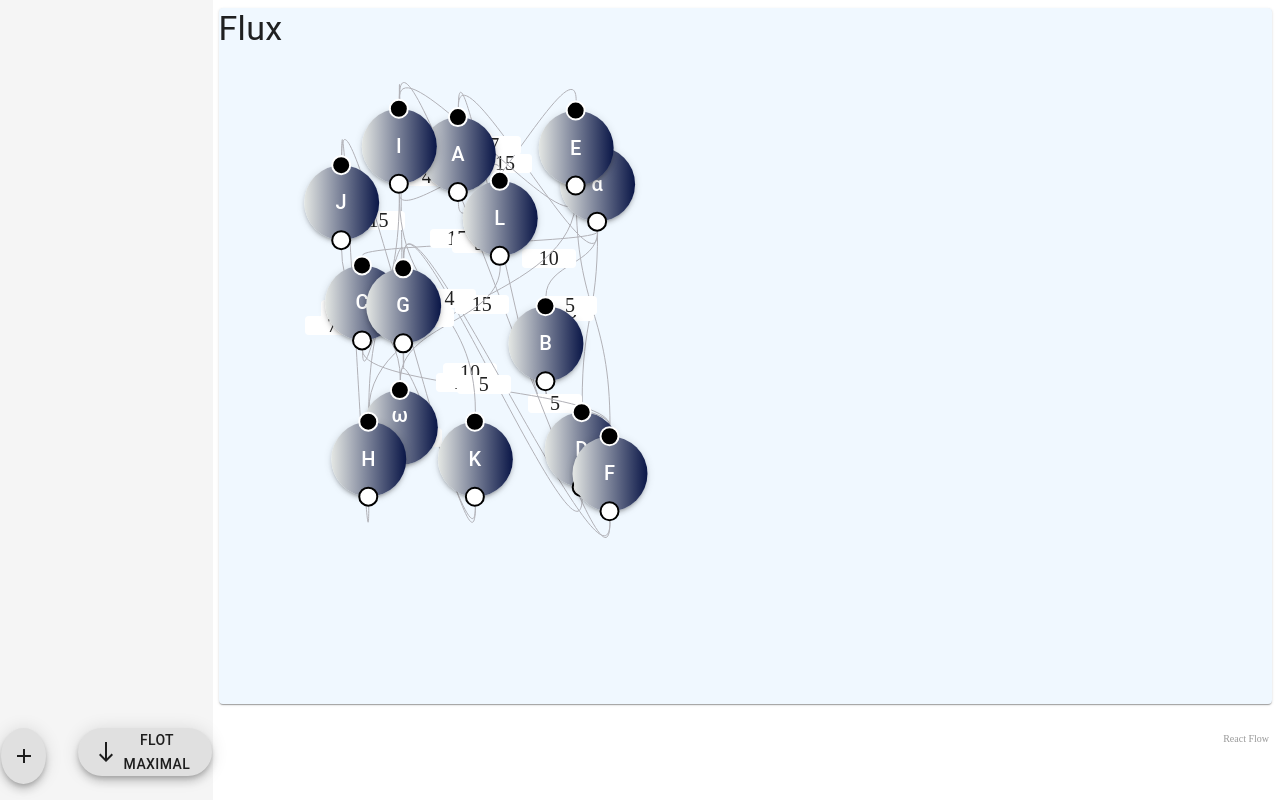
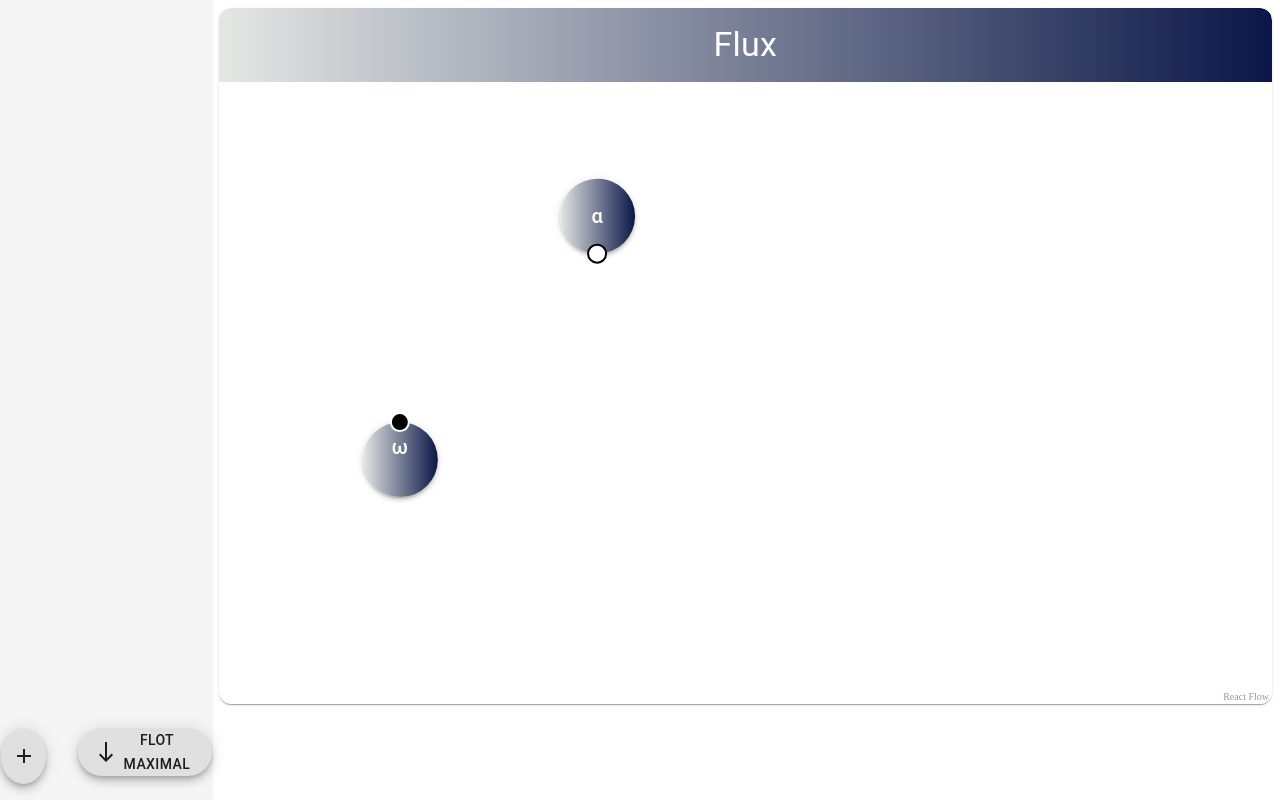
Before and after one commit to Mpiandra/projetRO, a React (Vite) app: page / in a window 1280 px wide. Built offline with nearby package versions, Linux system fonts and the light colour scheme.

Commit message:
design des graphes et de l'affichage amélioré

```diff
--- a/src/App.tsx
+++ b/src/App.tsx
@@ -17,25 +17,11 @@ import { Add, South } from '@mui/icons-material';
 import { nodesType } from './functions';
 import CustomEdge from './edges/customEdge';
 import { fullFlow, getMaxFlow } from './functions/algo';
+import { Element } from './functions/interface';
 
 export default function App() {
 
   const [nodes, setNodes, onNodesChange] = useNodesState<Node>(
-  //   [
-  //   {
-  //     type: 'source',
-  //     id: '0',
-  //     position: { x: Math.random() * 400, y: Math.random() * 400 },
-  //     data: { label: 'α' }
-  //   },
-  //   {
-  //     type: 'target',
-  //     id: 'ω',
-  //     position: { x: Math.random() * 400, y: Math.random() * 400 },
-  //     data: { label: `ω` },
-  //   }
-
-  // ]
     [
     {
       type: 'source',
@@ -45,112 +31,16 @@ export default function App() {
     },
     {
       type: 'target',
-    id: '13',
+      id: 'ω',
       position: { x: Math.random() * 400, y: Math.random() * 400 },
-    data: { label: 'ω' }
-  },
-  {
-    type: 'custom',
-    id: '1',
-    position: { x: Math.random() * 400, y: Math.random() * 400 },
-    data: { label: 'A' }
-  },
-  {
-    type: 'custom',
-    id: '2',
-    position: { x: Math.random() * 400, y: Math.random() * 400 },
-    data: { label: 'B' }
-  },
-  {
-    type: 'custom',
-    id: '3',
-    position: { x: Math.random() * 400, y: Math.random() * 400 },
-    data: { label: 'C' }
-  },
-  {
-    type: 'custom',
-    id: '4',
-    position: { x: Math.random() * 400, y: Math.random() * 400 },
-    data: { label: 'D' }
-  },
-  {
-    type: 'custom',
-    id: '5',
-    position: { x: Math.random() * 400, y: Math.random() * 400 },
-    data: { label: 'E' }
-  },
-  {
-    type: 'custom',
-    id: '6',
-    position: { x: Math.random() * 400, y: Math.random() * 400 },
-    data: { label: 'F' }
-  },
-  {
-    type: 'custom',
-    id: '7',
-    position: { x: Math.random() * 400, y: Math.random() * 400 },
-    data: { label: 'G' }
-  },
-  {
-    type: 'custom',
-    id: '8',
-    position: { x: Math.random() * 400, y: Math.random() * 400 },
-    data: { label: 'H' }
-  },
-  {
-    type: 'custom',
-    id: '9',
-    position: { x: Math.random() * 400, y: Math.random() * 400 },
-    data: { label: 'I' }
-  },
-  {
-    type: 'custom',
-    id: '10',
-    position: { x: Math.random() * 400, y: Math.random() * 400 },
-    data: { label: 'J' }
-  },
-  {
-    type: 'custom',
-    id: '11',
-    position: { x: Math.random() * 400, y: Math.random() * 400 },
-    data: { label: 'K' }
-  },
-  {
-    type: 'custom',
-    id: '12',
-    position: { x: Math.random() * 400, y: Math.random() * 400 },
-    data: { label: 'L' }
+      data: { label: `ω` },
     }
+
   ]
   );
 
   const [edges, setEdges, onEdgesChange] = useEdgesState<Edge>(
-    [
-  { source: '0',  target: '1',  id: 'xy-edge__0-1',  type: 'custom', data: { label: 15 } },
-  { source: '0',  target: '2',  id: 'xy-edge__0-2',  type: 'custom', data: { label: 10 } },
-  { source: '0',  target: '3',  id: 'xy-edge__0-3',  type: 'custom', data: { label: 15 } },
-  { source: '0',  target: '4',  id: 'xy-edge__0-4',  type: 'custom', data: { label: 15 } },
-  { source: '2',  target: '1',  id: 'xy-edge__2-1',  type: 'custom', data: { label: 5 } },
-  { source: '1',  target: '5',  id: 'xy-edge__1-5',  type: 'custom', data: { label: 7 } },
-  { source: '2',  target: '6',  id: 'xy-edge__2-6',  type: 'custom', data: { label: 5 } },
-  { source: '3',  target: '6',  id: 'xy-edge__3-6',  type: 'custom', data: { label: 10 } },
-  { source: '3',  target: '7',  id: 'xy-edge__3-7',  type: 'custom', data: { label: 7 } },
-  { source: '4',  target: '7',  id: 'xy-edge__4-7',  type: 'custom', data: { label: 10 } },
-  { source: '5',  target: '6',  id: 'xy-edge__5-6',  type: 'custom', data: { label: 5 } },
-  { source: '6',  target: '7',  id: 'xy-edge__6-7',  type: 'custom', data: { label: 5 } },
-  { source: '5',  target: '8',  id: 'xy-edge__5-8',  type: 'custom', data: { label: 4 } },
-  { source: '5',  target: '9',  id: 'xy-edge__5-9',  type: 'custom', data: { label: 15 } },
-  { source: '6',  target: '9',  id: 'xy-edge__6-9',  type: 'custom', data: { label: 15 } },
-  { source: '7',  target: '9',  id: 'xy-edge__7-9',  type: 'custom', data: { label: 15 } },
-  { source: '9',  target: '8',  id: 'xy-edge__9-8',  type: 'custom', data: { label: 7 } },
-  { source: '8',  target: '10', id: 'xy-edge__8-10', type: 'custom', data: { label: 7 } },
-  { source: '11', target: '10', id: 'xy-edge__11-10', type: 'custom', data: { label: 10 } },
-  { source: '9',  target: '11', id: 'xy-edge__9-11', type: 'custom', data: { label: 30 } },
-  { source: '9',  target: '12', id: 'xy-edge__9-12', type: 'custom', data: { label: 4 } },
-  { source: '11', target: '13', id: 'xy-edge__11-13', type: 'custom', data: { label: 20 } },
-  { source: '10', target: '13', id: 'xy-edge__10-13', type: 'custom', data: { label: 15 } },
-  { source: '12', target: '13', id: 'xy-edge__12-13', type: 'custom', data: { label: 15 } }
-]
+    []
   );
   const [fullFlowEdges, setFullFlowEdges] = useState<Edge[]>([]);
   const [maxFlowEdges, setMaxFlowEdges] = useState<Edge[]>([]);
@@ -162,6 +52,7 @@ export default function App() {
   const [maxFlowMatrix, setMaxFlowMatrix] = useState<number[][]>([]);
 
   const [rows, setRows] = useState<(number | string)[][]>([]);
+  const [allPaths, setAllPaths] = useState<Element[][]>([]);
 
 
 
@@ -209,7 +100,7 @@ export default function App() {
     const maxFlowResult = getMaxFlow(result.initialMatrix, result.dataMatrix, edges, nodes.length);
     setMaxFlowDataMatrix(maxFlowResult.updatedDataMatrix);
     setMaxFlowMatrix(maxFlowResult.updatedMatrix);
-
+    setAllPaths(maxFlowResult.allPaths)
 
   }
 
@@ -277,22 +168,7 @@ export default function App() {
     }}
        >
           <Stack spacing={4}>
-            {dataMatrix.length > 0 &&
-              <Paper elevation={3} style={{background: 'aliceblue', height: '80vh', justifyContent: 'center'}}>
-                <Stack direction={'column'} spacing={0.5}>
-                  <Typography variant='h5'>Algorithme de MANUEL BLOCH</Typography>
-                  <Typography variant='body1'>* On pose f(I, J) = 0 [p(I, J) = C (I, J)] : tous les arcs transportent au départune quantité nulle</Typography>
-                  <Typography variant='body1'>* On choisit, dans la liste des arcs praticables la capacité résiduelle strictement positive la plus faible p(I0, J0)</Typography>
-                  <Typography variant='body1'>* Déterminer un chemin simple passant par l’arc (I0, J0) choisi</Typography>
-                  <Typography variant='body1'>*** Si ce chemin est élémentaire, faire passer le flux  (I0, J0) sur tous les arcs de ce chemin, et la capacité p(I,J) = p(I,J) - p(I0,J0)</Typography>
-                  <Typography variant='body1'>*** Si ce chemin n’est pas élémentaire, bloquer l’ arc de capacité la plus faible du circuit ainsi mis en évidence</Typography>
-                  <Typography variant='h5'>Algorithme de FORD FULKERSON</Typography>
-                  <Typography variant='body1'>* Marquer l’entrée du réseau (par exemple, au moyen de « + »)</Typography>
-                  <Typography variant='body1'>* Marquer toute extrémité terminale J d’un arc non saturé (I, J), dont l’extrémité initiale I est déjà marquée</Typography>
-                  <Typography variant='body1'>* Marquer l’extrémité initiale K de tout arc (K, L) transportant un flux non nul, dont l’extrémité terminale L est déjà marquée</Typography>
-                </Stack>
-              </Paper>
-            }
+
             <Stack direction={"row"} spacing={4}>
               <Fab onClick={addNode}><Add/></Fab>
               <Fab variant={'extended'} onClick={handleClick}><South/>Flot maximal</Fab>
@@ -306,9 +182,31 @@ export default function App() {
           width: '83.34%',
       }}
       >
-          <Grid sx={{height: '90vh'}}>
-            <Paper style={{ background: 'aliceblue', height: '87vh', width: '100%' }}>
-              <Typography variant='h4'>Flux</Typography>
+          <Grid sx={{ height: '90vh' }}>
+            <Paper
+              sx={{
+                height: '87vh',
+                width: '100%',
+                display: 'flex',
+                flexDirection: 'column',
+                borderRadius: 3,
+                overflow: 'hidden',
+              }}
+            >
+              <Box
+                sx={{
+                  background: 'linear-gradient(90deg, hsla(120, 6%, 90%, 1) 0%, hsla(228, 75%, 16%, 1) 100%);',
+                  color: 'white',
+                  padding: 2,
+                  flexShrink: 0,
+                  borderTopLeftRadius: 12,
+                  borderTopRightRadius: 12,
+                }}
+              >
+                <Typography variant="h4" align='center'>Flux</Typography>
+              </Box>
+
+              <Box sx={{ flexGrow: 1 }}>
                 <ReactFlow
                   nodes={nodes}
                   edges={edges}
@@ -318,12 +216,36 @@ export default function App() {
                   edgeTypes={edgeTypes}
                   onConnect={onConnect}
                 />
+              </Box>
             </Paper>
           </Grid>
+
           {dataMatrix.length > 0 && (
-            <Grid sx={{height: '90vh'}}>
-              <Paper style={{ backgroundColor: 'aliceblue', height: '87vh', width: '100%' }}>
-                <Typography variant='h4'>Flot Complet</Typography>
+            <Grid sx={{ height: '90vh' }}>
+            <Paper
+              sx={{
+                height: '87vh',
+                width: '100%',
+                display: 'flex',
+                flexDirection: 'column',
+                borderRadius: 3,
+                overflow: 'hidden',
+              }}
+            >
+              <Box
+                sx={{
+                  background: 'linear-gradient(90deg, hsla(120, 6%, 90%, 1) 0%, hsla(228, 75%, 16%, 1) 100%);',
+                  color: 'white',
+                  padding: 2,
+                  flexShrink: 0,
+                  borderTopLeftRadius: 12,
+                  borderTopRightRadius: 12,
+                }}
+              >
+                <Typography variant="h4" align='center'>Flot complet</Typography>
+              </Box>
+
+              <Box sx={{ flexGrow: 1 }}>
                 <ReactFlow
                   nodes={nodes}
                   edges={fullFlowEdges}
@@ -331,54 +253,98 @@ export default function App() {
                   nodeTypes={nodesType}
                   edgeTypes={edgeTypes}
                 />
+              </Box>
             </Paper>
           </Grid>
           )}
           {dataMatrix.length > 0 && (
-              <Grid sx={{height: '90vh'}}>
-                <Box sx={{
-                  height : '87vh',
-                  width : '100%',
-                  overflowY : 'auto',
-                  border: '1px, solid',
-                  borderRadius : 2,
-                  p : 2
-                }}>
-                  <Paper style={{ backgroundColor: 'aliceblue', width: '100%' }}>
-                    <Typography variant='h4'>Capacité résiduelle</Typography>
+              <Grid sx={{ height: '90vh' }}>
+                <Box
+                  sx={{
+                    height: '87vh',
+                    width: '100%',
+                    border: '1px solid',
+                    borderRadius: 2,
+                    overflow: 'hidden',
+                    display: 'flex',
+                    flexDirection: 'column',
+                  }}
+                >
+                  <Box
+                    sx={{
+                      background: 'linear-gradient(90deg, hsla(120, 6%, 90%, 1) 0%, hsla(228, 75%, 16%, 1) 100%);',
+                      color: 'white',
+                      padding: 2,
+                      borderTopLeftRadius: 8,
+                      borderTopRightRadius: 8,
+                      flexShrink: 0,
+                    }}
+                  >
+                    <Typography variant="h4" align='center'>Capacité résiduelle</Typography>
+                  </Box>
+
+                  <Box sx={{ flexGrow: 1, overflowY: 'auto', p: 2 }}>
                       <Table>
                         <TableBody>
-                      {edges.map((edge, rowIndex) => {
-                        return (
+                          {edges.map((edge, rowIndex) => (
                             <TableRow key={rowIndex}>
-                          <TableCell align="center" style={{ fontWeight: "bold" }}>
+                              <TableCell align="center" sx={{ fontWeight: 'bold' }}>
                                 {`x${parseInt(edge.source) + 1}x${parseInt(edge.target) + 1}`}
                               </TableCell>
                               {rows[rowIndex].map((cell, cellIndex) => {
-                            const isSature = rows[rowIndex][cellIndex + 1] === "Saturé" && cell !== "Saturé";
+                                const isSature =
+                                  rows[rowIndex][cellIndex + 1] === 'Saturé' && cell !== 'Saturé'
 
                                 return (
-                            <TableCell key={cellIndex} align='center' sx={{
-                              color: cell === "Saturé" ? "red" : "",
-                              backgroundColor: isSature ? "blue" : ""
-                            }}>{cell}</TableCell>
+                                  <TableCell
+                                    key={cellIndex}
+                                    align="center"
+                                    sx={{
+                                      color: cell === 'Saturé' ? 'red' : '',
+                                      backgroundColor: isSature ? 'blue' : '',
+                                    }}
+                                  >
+                                    {cell}
+                                  </TableCell>
                                 )
                               })}
                             </TableRow>
-                      )
-                      })}
+                          ))}
                         </TableBody>
                       </Table>
-                </Paper>
-
+                  </Box>
                 </Box>
               </Grid>
 
+
           )}
       {dataMatrix.length > 0 && (
-          <Grid sx={{height: '90vh'}}>
-            <Paper style={{ backgroundColor: 'aliceblue', height: '87vh', width: '100%' }}>
-              <Typography variant='h4'>Flot Maximal</Typography>
+
+          <Grid sx={{ height: '90vh' }}>
+            <Paper
+              sx={{
+                height: '87vh',
+                width: '100%',
+                display: 'flex',
+                flexDirection: 'column',
+                borderRadius: 3,
+                overflow: 'hidden',
+              }}
+            >
+              <Box
+                sx={{
+                  background: 'linear-gradient(90deg, hsla(120, 6%, 90%, 1) 0%, hsla(228, 75%, 16%, 1) 100%);',
+                  color: 'white',
+                  padding: 2,
+                  flexShrink: 0,
+                  borderTopLeftRadius: 12,
+                  borderTopRightRadius: 12,
+                }}
+              >
+                <Typography variant="h4" align='center'>Flot Maximal</Typography>
+              </Box>
+
+              <Box sx={{ flexGrow: 1 }}>
                 <ReactFlow
                   nodes={nodes}
                   edges={maxFlowEdges}
@@ -386,6 +352,7 @@ export default function App() {
                   nodeTypes={nodesType}
                   edgeTypes={edgeTypes}
                 />
+              </Box>
             </Paper>
           </Grid>
 
--- a/src/nodes/customNode.tsx
+++ b/src/nodes/customNode.tsx
@@ -1,6 +1,7 @@
 import { Card, CardContent, Typography } from "@mui/material";
-import { Handle, Position } from "@xyflow/react";
+import { Handle, Node, Position } from "@xyflow/react";
 import React from "react";
+import { Element } from "../functions/interface";
 
 const CustomNode = ({ data }) => {
   return (
```
Also changed, not shown: src/edges/customEdge.tsx (+27 -10 lines), src/functions/algo.ts (+7 -3 lines), src/functions/interface.ts (line endings or trailing spaces). Lines whose indentation alone changed are shown as unchanged.
